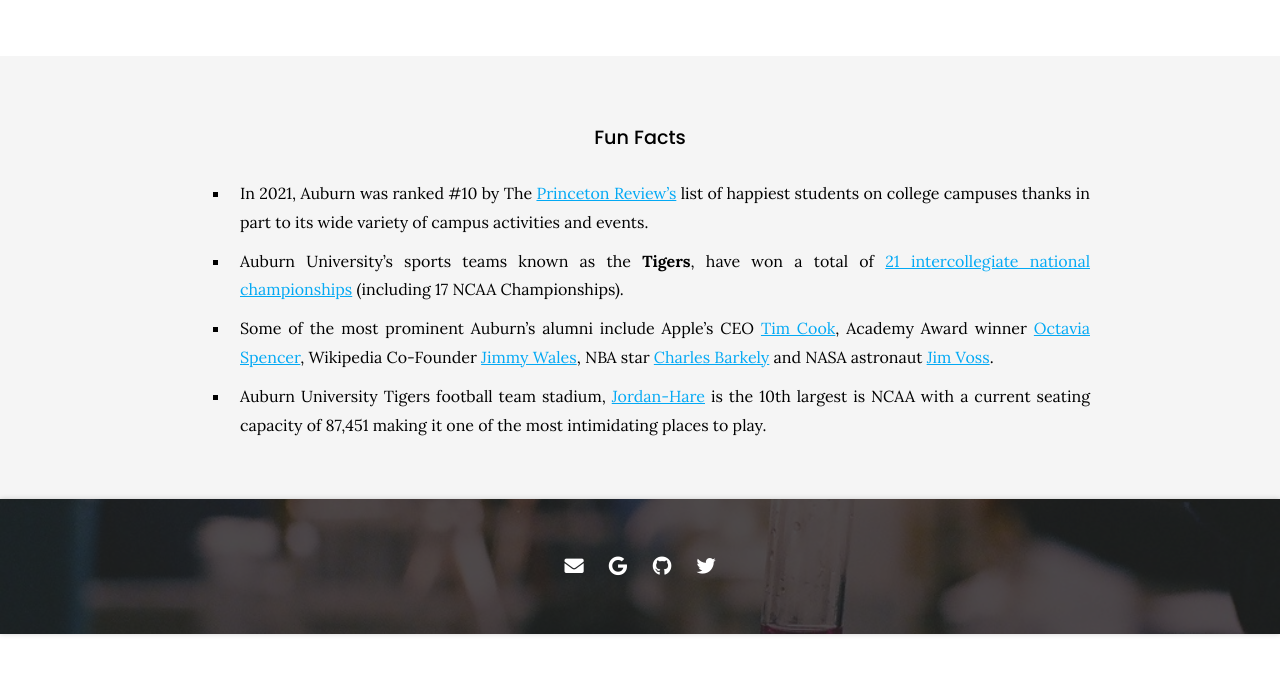
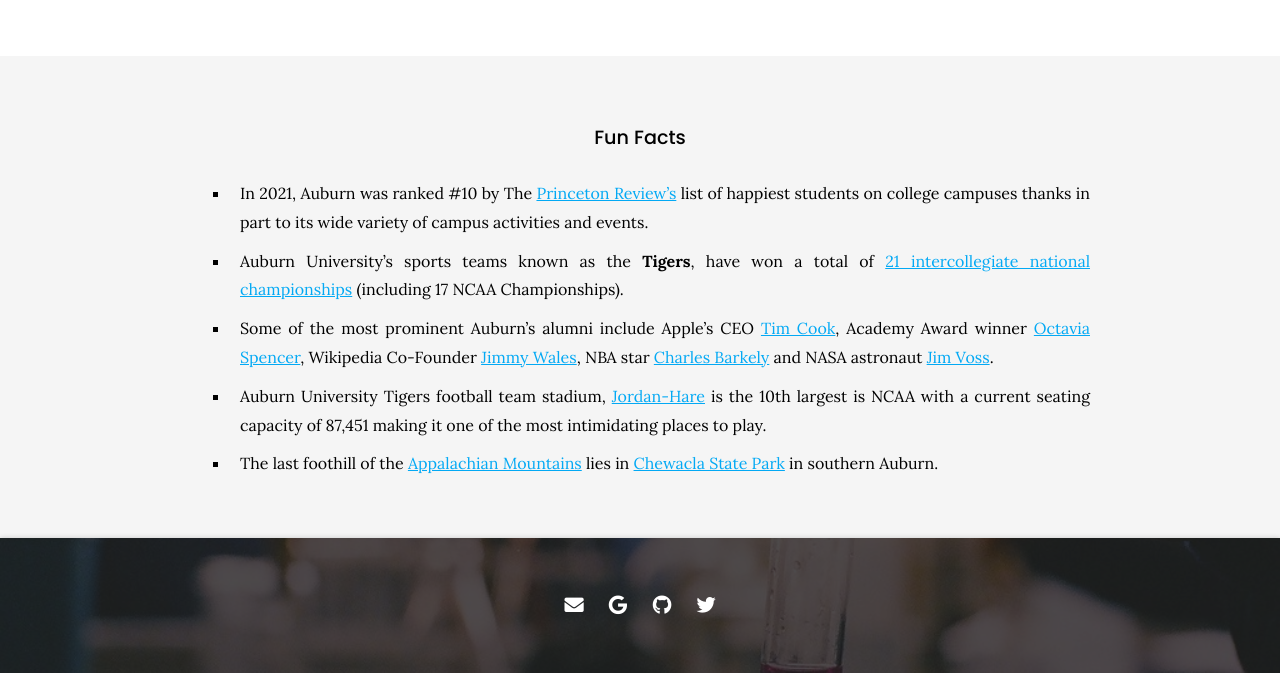
Before and after one commit to mistriotis-lab/mistriotis-lab.github.io, a Jekyll site: the page built from contact/index.md, in a window 1280 px wide and 900 px high, scrolled down 1582 px, cut to the strip 227-900 px from the top of the window. Built offline with Jekyll 4.4.1, drawn with Linux system fonts in a browser that asks for light colours; nearby versions of some CDN libraries; before the commit the page ends 2443 px from its top, so only the background shows below that.

Commit message:
Update index.md

```diff
--- a/contact/index.md
+++ b/contact/index.md
@@ -84,4 +84,7 @@
 
 - Auburn University Tigers football team stadium, [Jordan-Hare](https://en.wikipedia.org/wiki/Jordan%E2%80%93Hare_Stadium) is the 10th largest is NCAA with a current seating capacity of 87,451 making it one of the most intimidating places to play.
 
+- The last foothill of the [Appalachian Mountains](https://en.wikipedia.org/wiki/Appalachian_Mountains) lies in [Chewacla State Park](https://www.alapark.com/parks/chewacla-state-park) in southern Auburn.
+
+
 {:.center}
```
